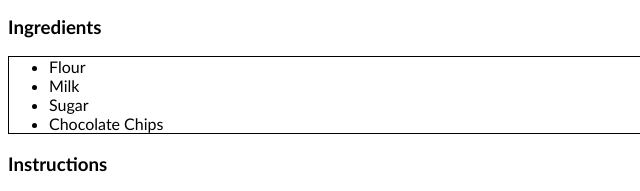
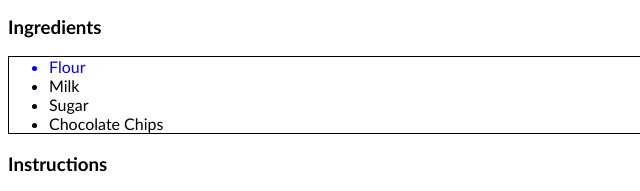
Before and after one commit to aagothmann/html-practice, a plain HTML site: page index.html in a window 1280 px wide. Shown: the part 476-667 px from the top of the page, 0-640 px from the left. Drawn offline with Linux system fonts and the light colour scheme.

Commit message:
Update Styles.CSS

```diff
--- a/Styles.CSS
+++ b/Styles.CSS
@@ -12,6 +12,6 @@ img {
   border: 2px green dashed;
 }
 
-#firs-ingredient {
+#first-ingredient {
   color: blue;
 }
```
